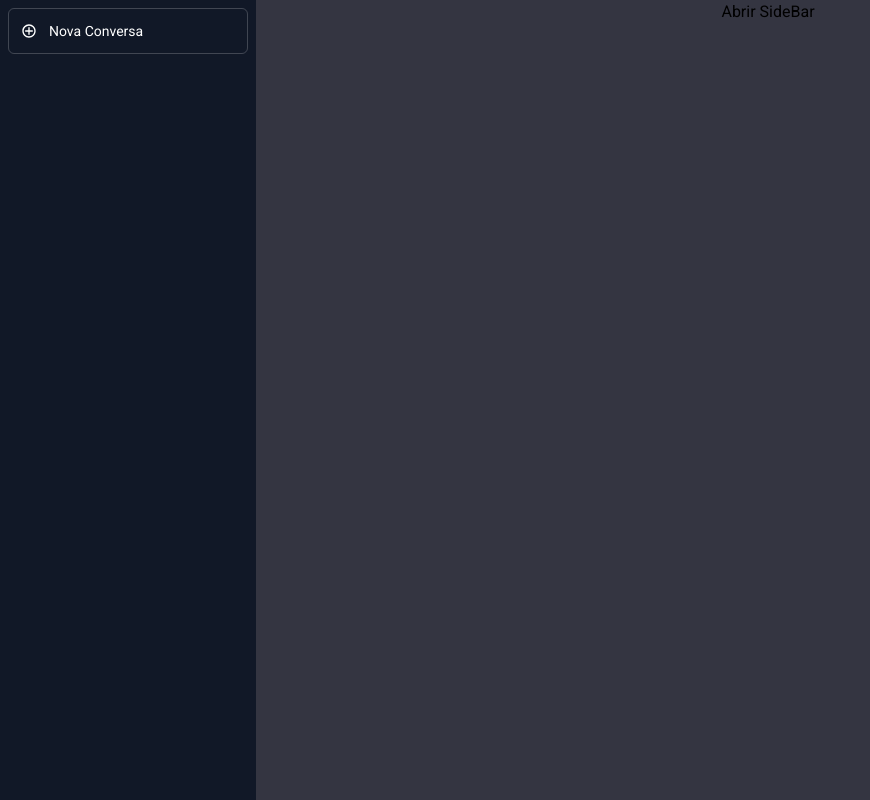
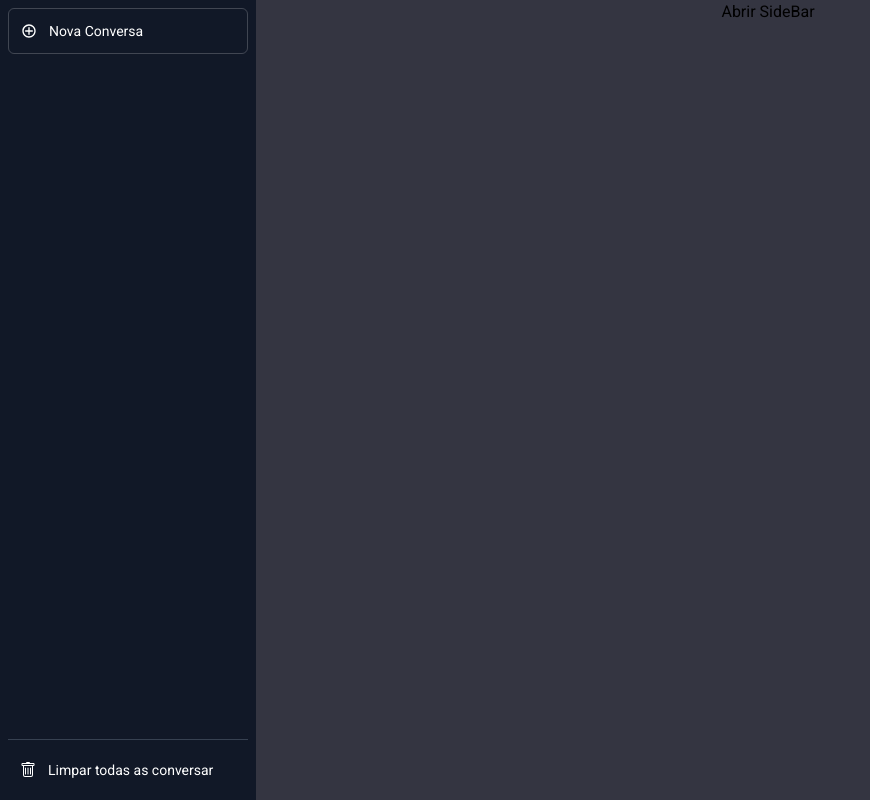
Before and after one commit to raphaelslima/devGPT, a Next.js app: page / in a window 1280 px wide. Shown: the whole page, without its empty margins (0-870 px from the left). Built offline with nearby package versions, Linux system fonts and the light colour scheme.

Commit message:
feat: btn clear all conversation

```diff
--- a/src/app/page.tsx
+++ b/src/app/page.tsx
@@ -11,11 +11,16 @@
     setSidebarOpened(false)
   }
 
+  const handleClearConversation = () => {
+
+  }
+
   return (
     <main className="flex min-h-screen bg-gpt-gray">
       <Sidebar
         open={sidebarOpened}
         onClose={closeSidebar}
+        onClear={handleClearConversation}
       >
 
       </Sidebar>
--- a/src/components/Sidebar.tsx
+++ b/src/components/Sidebar.tsx
@@ -4,14 +4,19 @@
 import IconClose from "./icons/IconClose";
 import IconAdd from "./icons/IconAdd";
 
+//Components
+import SidebarButton from "./SidebarButton";
+import IconTrash from "./icons/IconTrash";
+
 type Props={
     children: ReactNode;
     open: boolean;
-    onClose: () => void
+    onClose: () => void;
+    onClear: () => void
 }
 
 
-const Sidebar = ({open, onClose, children}: Props) => {
+const Sidebar = ({open, onClose, onClear, children}: Props) => {
     console.log(open)
 
     return(
@@ -22,11 +27,25 @@
         <div className={`transition-all duration-200 flex h-screen ${open ? 'ml-0' : '-ml-96'} md:ml-0`}>
 
             <div className="flex flex-col w-64 p-2 bg-gray-900">
+
                 <div
                 className="transition-all duration-500 flex items-center p-3 rounded-md text-sm cursor-pointer border border-white/20 hover:bg-gray-500/20">
                     <IconAdd width={16} height={16} className="mr-3"/>
                     Nova Conversa
                 </div>
+
+                <nav className="flex-1 pt-2 overflow-y-auto">
+                    {children}
+                </nav>
+
+                <div className="border-t border-gray-700 pt-2">
+                    <SidebarButton
+                    label="Limpar todas as conversar"
+                    onClick={onClear}
+                    icon={<IconTrash width={16} height={16}/>}
+                    />
+                </div>
+
             </div>
 
             <div
--- /dev/null
+++ b/src/components/SidebarButton.tsx
@@ -0,0 +1,18 @@
+import {ReactNode} from 'react'
+
+type Props = {
+    icon: ReactNode;
+    label: string;
+    onClick: () => void
+}
+
+const SidebarButton = ({icon, label, onClick}: Props) => {
+    return(
+        <div onClick={onClick} className="flex items-center rounded-md p-3 text-sm cursor-pointer hover:bg-gray-500/20">
+            <div className="mr-3">{icon}</div>
+            <div className="flex-1 truncate">{label}</div>
+        </div>
+    )
+}
+
+export default SidebarButton
--- /dev/null
+++ b/src/components/icons/IconTrash.tsx
@@ -0,0 +1,22 @@
+// icon:trash | Bootstrap https://icons.getbootstrap.com/ | Bootstrap
+import * as React from "react";
+
+function IconTrash(props: React.SVGProps<SVGSVGElement>) {
+  return (
+    <svg
+      fill="currentColor"
+      viewBox="0 0 16 16"
+      height="1em"
+      width="1em"
+      {...props}
+    >
+      <path d="M5.5 5.5A.5.5 0 016 6v6a.5.5 0 01-1 0V6a.5.5 0 01.5-.5zm2.5 0a.5.5 0 01.5.5v6a.5.5 0 01-1 0V6a.5.5 0 01.5-.5zm3 .5a.5.5 0 00-1 0v6a.5.5 0 001 0V6z" />
+      <path
+        fillRule="evenodd"
+        d="M14.5 3a1 1 0 01-1 1H13v9a2 2 0 01-2 2H5a2 2 0 01-2-2V4h-.5a1 1 0 01-1-1V2a1 1 0 011-1H6a1 1 0 011-1h2a1 1 0 011 1h3.5a1 1 0 011 1v1zM4.118 4L4 4.059V13a1 1 0 001 1h6a1 1 0 001-1V4.059L11.882 4H4.118zM2.5 3V2h11v1h-11z"
+      />
+    </svg>
+  );
+}
+
+export default IconTrash;
```
